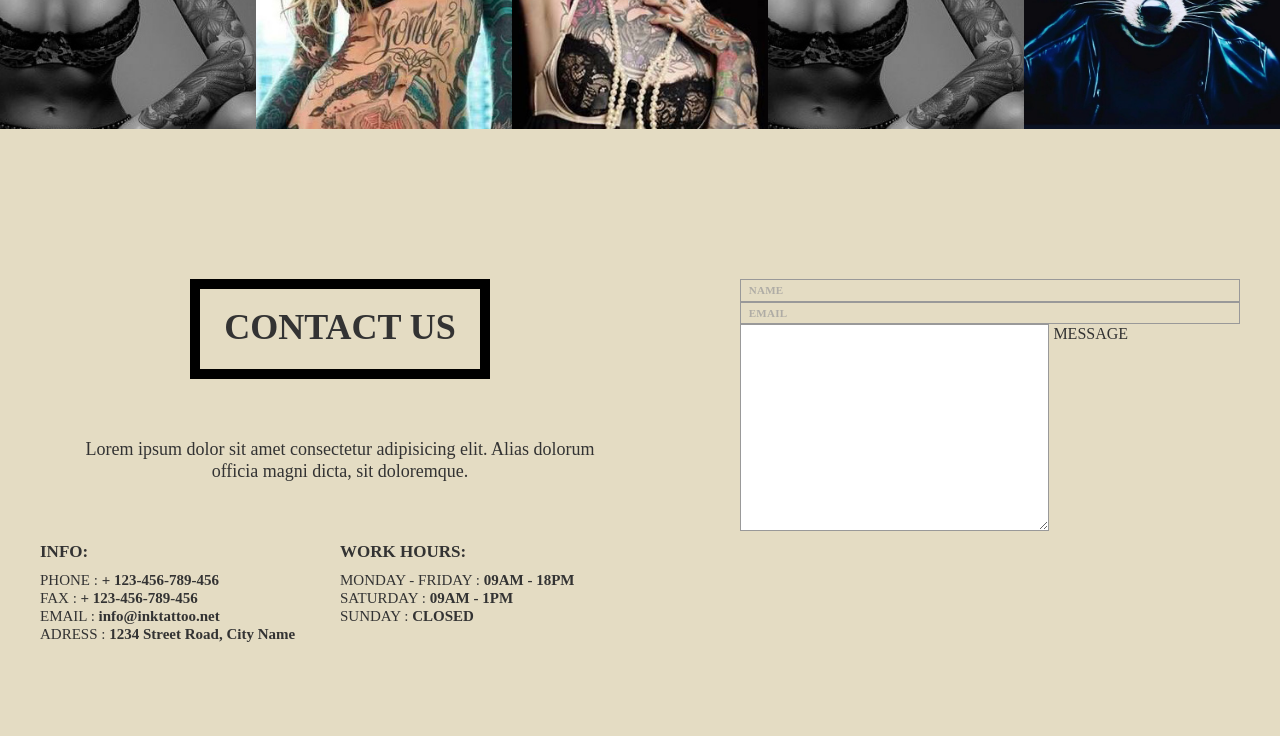
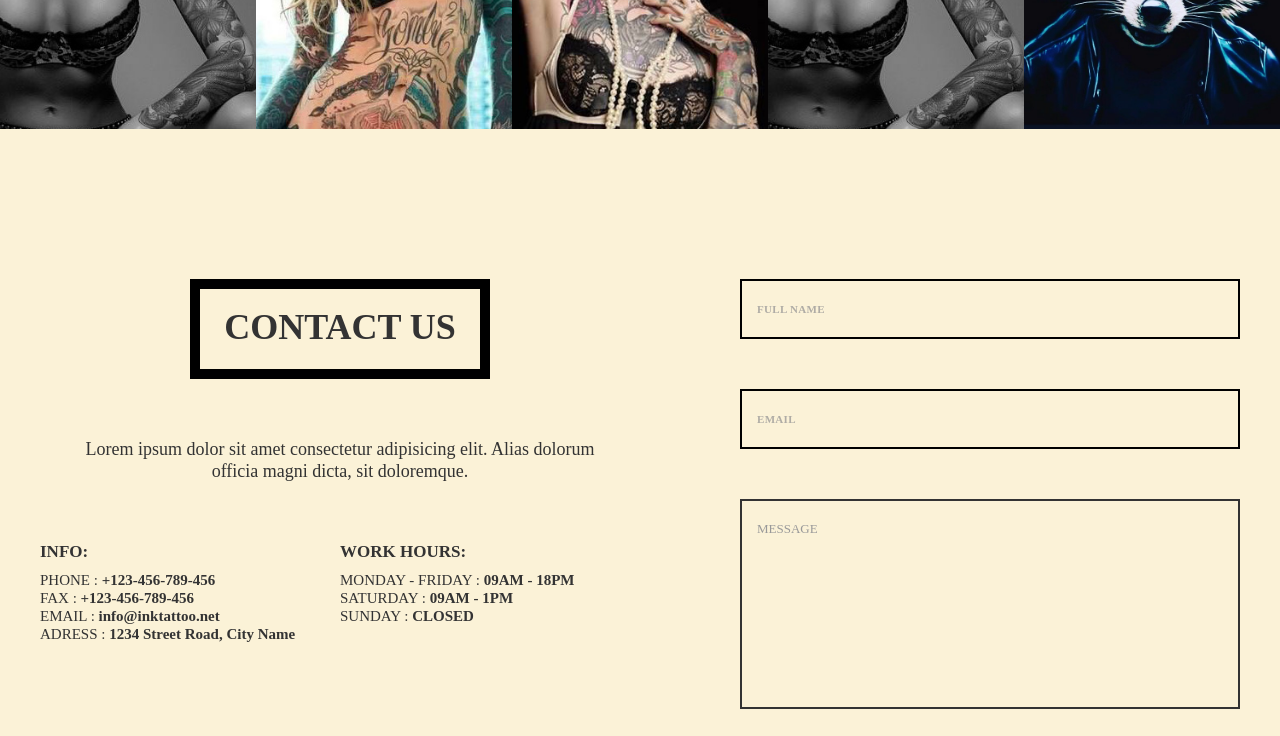
Before and after one commit to Gekagmeka/tattoo.github.io, a website: page index.html in a window 1280 px wide. Shown: the part 3330-4066 px from the top of the page. Drawn offline with nearby package versions, Linux system fonts and the light colour scheme.

Commit message:
prefooter is done

```diff
--- a/index.html
+++ b/index.html
@@ -512,10 +512,10 @@
 									</h5>
 									<ul class="schedule__list">
 										<li class="schedule__item">
-											<span>PHONE :</span> <a href="tel:+123456789456">+ 123-456-789-456</a>
+											<span>PHONE :</span> <a href="tel:+123456789456">+123-456-789-456</a>
 										</li>
 										<li class="schedule__item">
-											<span>FAX :</span> <a href="tel:+123456789456">+ 123-456-789-456</a>
+											<span>FAX :</span> <a href="tel:+123456789456">+123-456-789-456</a>
 										</li>
 										<li class="schedule__item">
 											<span>EMAIL :</span> <a href="mailto:info@inktattoo.net">info@inktattoo.net</a>
@@ -602,9 +602,9 @@
 						<!-- right column -->
 						<div class="contact__right right-column">
 							<form action="" class="contact__form form">
-								<input type="text" class="contact__input input" value="name" name="contacts" placeholder="FULL NAME">
-								<input type="email" class="contact__input input" value="email" name="contacts" placeholder="EMAIL">
-								<textarea class="contact__textarea" name="contacts" cols="30" rows="10"></textarea>
+								<input type="text" class="contact__input input" name="contacts" placeholder="full name">
+								<input type="email" class="contact__input input" name="contacts" placeholder="email">
+								<textarea class="contact__textarea" name="contacts" placeholder="MESSAGE"></textarea>
 								<button class="contact__submit" type="submit" name="contacts">MESSAGE</button>
 							</form>
 						</div>
--- a/scss/base/_forms.scss
+++ b/scss/base/_forms.scss
@@ -17,7 +17,7 @@ textarea {
 	-webkit-appearance: none;
 	-webkit-border-radius: 0;
 	box-sizing: border-box;
-	border: 1px solid $form-element-border-color;
+	border:2px solid $black;
 	padding: $form-element-padding;
 
 	// &:hover {
@@ -38,7 +38,7 @@ select {
 }
 
 textarea {
-	resize: vertical;
+	resize: none;
 	vertical-align: top;
 }
 
--- a/scss/base/_reset.scss
+++ b/scss/base/_reset.scss
@@ -35,6 +35,11 @@ button,
 input{
 	border: none;
 	background: none;
+	outline: 0;
+}
+
+textarea {
+	outline: 0;
 }
 
 ul{
--- a/scss/base/_variables.scss
+++ b/scss/base/_variables.scss
@@ -3,6 +3,7 @@
 // Color names - http://name-of-color.com/
 
 $marsh:#cec8b5;
+$light-yellow: #fbf2d7;
 $light-marsh: #f2efe6;
 $middle-marsh: #e4dcc3;
 $dark-marsh:#9c9681;
--- a/scss/main.scss
+++ b/scss/main.scss
@@ -607,6 +607,7 @@ figure{
 			.rightside__submit{
 				height: 40px;
 				padding: 5px 20px;
+				border-width: 1px;
 			}
 			.rightside__email{
 				margin-bottom: 20px;
@@ -778,7 +779,7 @@ figure{
 
 //contact
 .contact {
-	background-color: $middle-marsh;
+	background-color: $light-yellow;
 	padding: 150px 0;
 	@include media ('<=768px') {
 		padding: 100px 0;
@@ -798,6 +799,15 @@ figure{
 	}
 
 		.contact__left {
+			&.left-column {
+				@include media ('<=1024px') {
+					width: 60%;
+				}
+				@include media ('<=768px') {
+					width: 100%;
+				}
+			}
+
 			.contact__button {
 				display: block;
 				margin: 0 auto;
@@ -826,16 +836,57 @@ figure{
 
 		.contact__right {
 			padding-left: 100px;
+			&.right-column {
+				@include media ('<=1024px') {
+					width: 40%;
+				}
+			}
+
 			@include media ('<=1200px') {
 				padding-left: 70px;
 			}
-			@include media ('<1024px') {
-				padding-left: 50px;
+			@include media ('<=1024px') {
+				padding-left: 30px;
 			}
 			@include media ('<=768px') {
 				display: none; //тут нужно сделать форму по клику,
 				// которая появляется при нажатии на кнопку Contact US
 			}
+
+			.contact__form {
+				font-size: 13px;
+
+				.contact__input {
+					padding: 20px 15px;
+					border: 2px solid #000;
+					margin-bottom: 50px;
+				}
+
+				.contact__textarea {
+					display: block;
+					width: 100%;
+					height: 210px;
+					padding: 20px 15px;
+					margin-bottom: 30px;
+					background-color: transparent;
+				}
+
+				.contact__submit {
+					width: 100%;
+					max-width: 400px;
+					padding: 18px 15px;
+					background-color: $dark-marsh;
+					color: $white;
+					font-weight: 700;
+					transition: all 0.3s ease-in;
+					&:hover{
+						@include media ('>=1024px') {
+							opacity: 0.9;
+						}
+					}
+				}
+			}
+
 		}
 }
 
@@ -844,6 +895,7 @@ figure{
 	margin-bottom: 100px;
 	@include media ('<1024px') {
 		display: block;
+		margin-bottom: 30px;
 	}
 	@include media ('<=768px') {
 		display: flex;
@@ -855,7 +907,7 @@ figure{
 	}
 		.schedule__left,
 		.schedule__right {
-			padding-right: 30px;
+			padding-right: 20px;
 			@include media ('<1024px') {
 				padding-right: 0;
 				padding-bottom: 30px;
@@ -874,7 +926,9 @@ figure{
 					text-decoration: none;
 					color: $black;
 					&:hover {
-						text-decoration: underline;
+						@include media ('>=1024px') {
+							text-decoration: underline;
+						}
 					}
 				}
 			}
```
Also changed, not shown: css/main.css, 1 other file.
